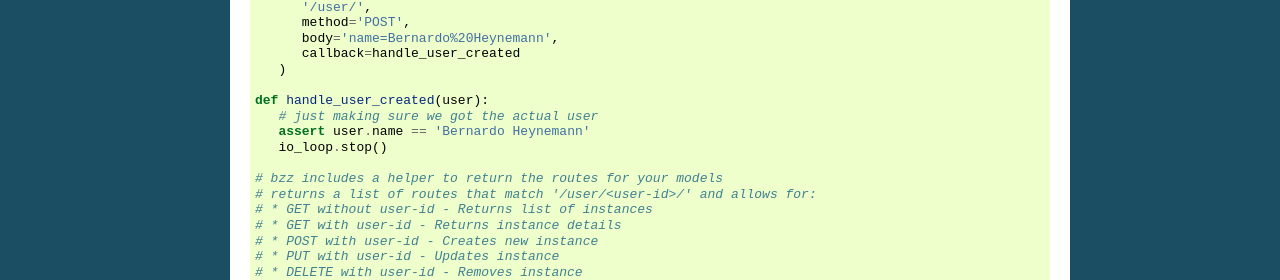
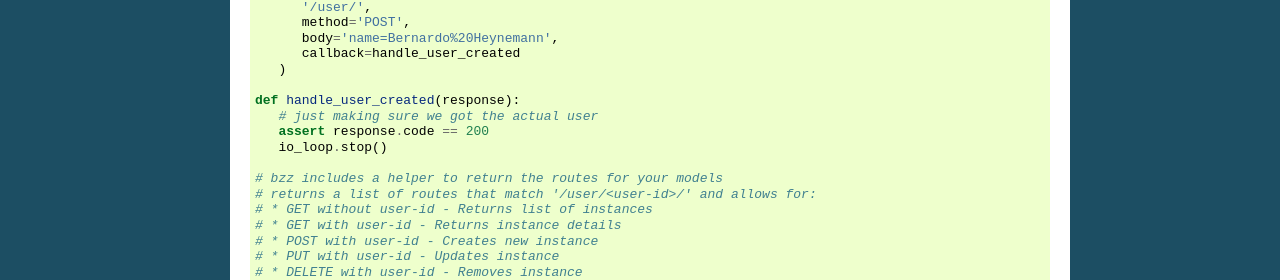
Before and after one commit to bzz-framework/bzz, a Sphinx documentation site: the page built from docs/index.rst, in a window 1280 px wide. Shown: the part 594-874 px from the top of the page. Built offline with Sphinx 7.4.7, drawn with Linux system fonts in a browser that asks for light colours.

```diff
--- a/docs/index.rst
+++ b/docs/index.rst
@@ -55,9 +55,9 @@ We'll assume you'll be using it for the sake of this tutorial. Let's create our
          callback=handle_user_created
       )
 
-   def handle_user_created(user):
+   def handle_user_created(response):
       # just making sure we got the actual user
-      assert user.name == 'Bernardo Heynemann'
+      assert response.code == 200
       io_loop.stop()
 
    # bzz includes a helper to return the routes for your models
```
Also changed, not shown: 2 other files.
